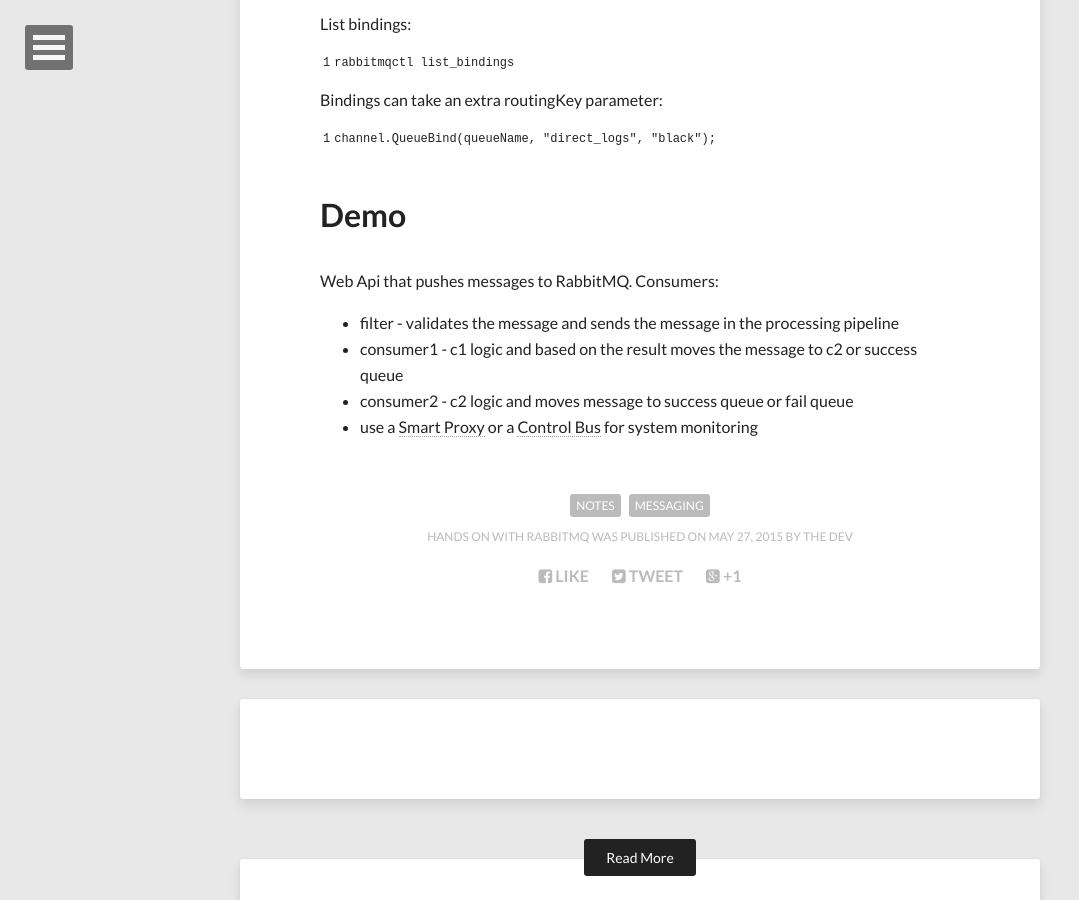
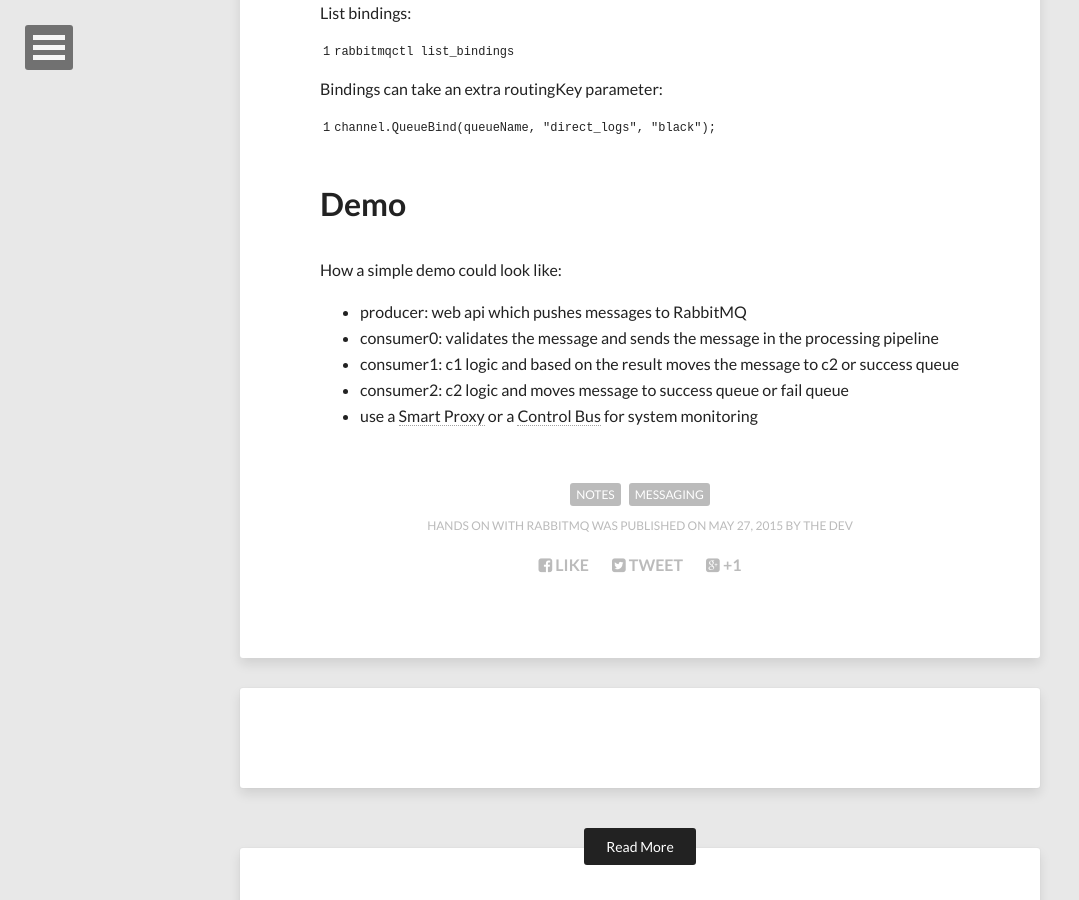
Before and after one commit to thedev/hipster-jekyll-blog, a Jekyll site: the page built from _posts/2015-05-27-playing-with-rabbitmq.md, in a window 1280 px wide and 900 px high, scrolled down 1412 px. Shown: the whole window, without its empty margins (0-1079 px from the left). Built offline with Jekyll 4.4.1, drawn with Linux system fonts in a browser that asks for light colours; nearby versions of some CDN libraries; comment, search, counter and statistics services are not loaded.

Commit message:
formatting

```diff
--- a/_posts/2015-05-27-playing-with-rabbitmq.md
+++ b/_posts/2015-05-27-playing-with-rabbitmq.md
@@ -17,7 +17,7 @@ After instalation broker needs to be startead by running:
 Management plugin (https://www.rabbitmq.com/management.html) provides a web interface at http://localhost:15672/#/
 
 
-## Work/Task Queue
+### Work/Task Queue
 
 Used to distribute tasks between multiple workers.
 Round robin dispatching
@@ -31,6 +31,7 @@ Fair dispatch
 A producer never send messages to queues in RabbitMQ, it sends them to an Exchange and the exchange sends the messages to a queue (bindings).
 
 Types of exchanges:
+
  - direct
  - topic
  - headers
@@ -58,9 +59,10 @@ Bindings can take an extra routingKey parameter: `channel.QueueBind(queueName, "
 
 # Demo
 
-Web Api that pushes messages to RabbitMQ.
-Consumers:
-- filter - validates the message and sends the message in the processing pipeline
-- consumer1 - c1 logic and based on the result moves the message to c2 or success queue
-- consumer2 - c2 logic and moves message to success queue or fail queue
-- use a [Smart Proxy](http://www.enterpriseintegrationpatterns.com/SmartProxy.html) or a [Control Bus](http://www.enterpriseintegrationpatterns.com/ControlBus.html) for system monitoring
+How a simple demo could look like:
+
+ - producer: web api which  pushes messages to RabbitMQ
+ - consumer0: validates the message and sends the message in the processing pipeline
+ - consumer1: c1 logic and based on the result moves the message to c2 or success queue
+ - consumer2: c2 logic and moves message to success queue or fail queue
+ - use a [Smart Proxy](http://www.enterpriseintegrationpatterns.com/SmartProxy.html) or a [Control Bus](http://www.enterpriseintegrationpatterns.com/ControlBus.html) for system monitoring
```
